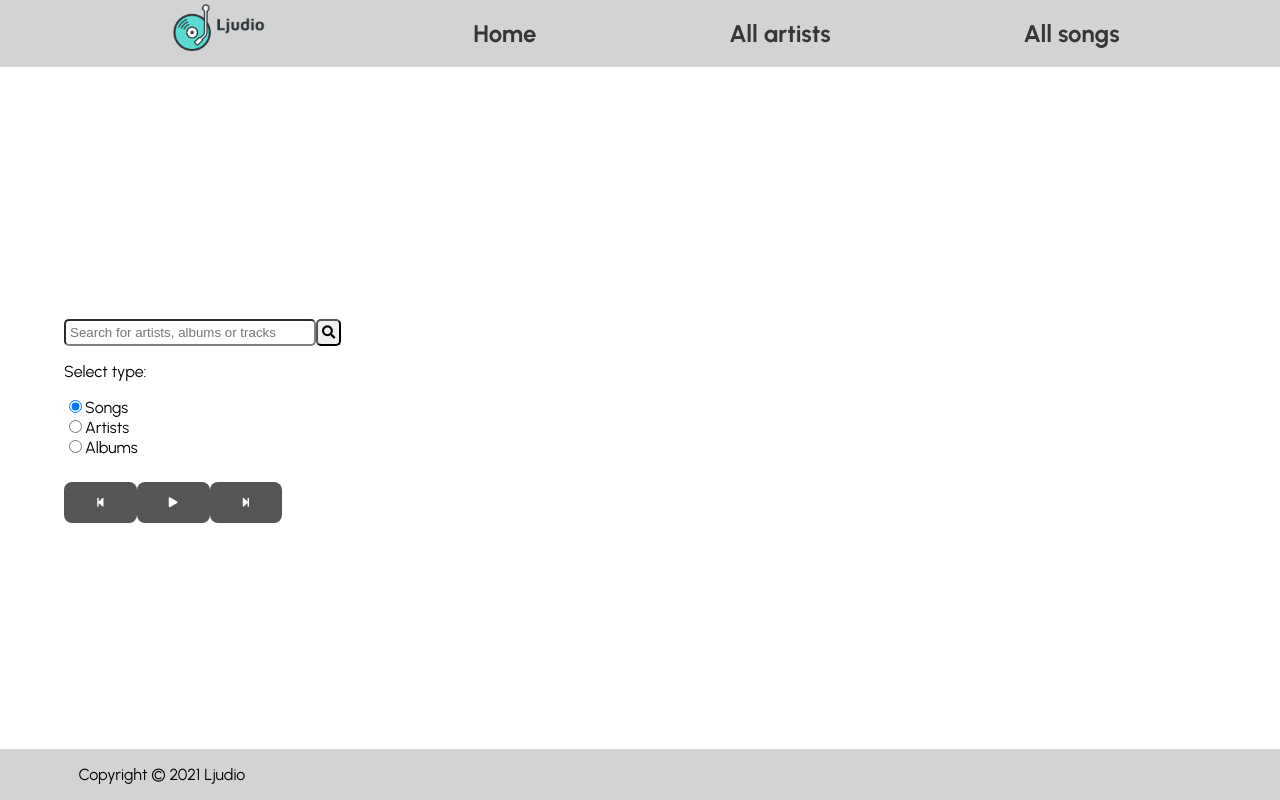
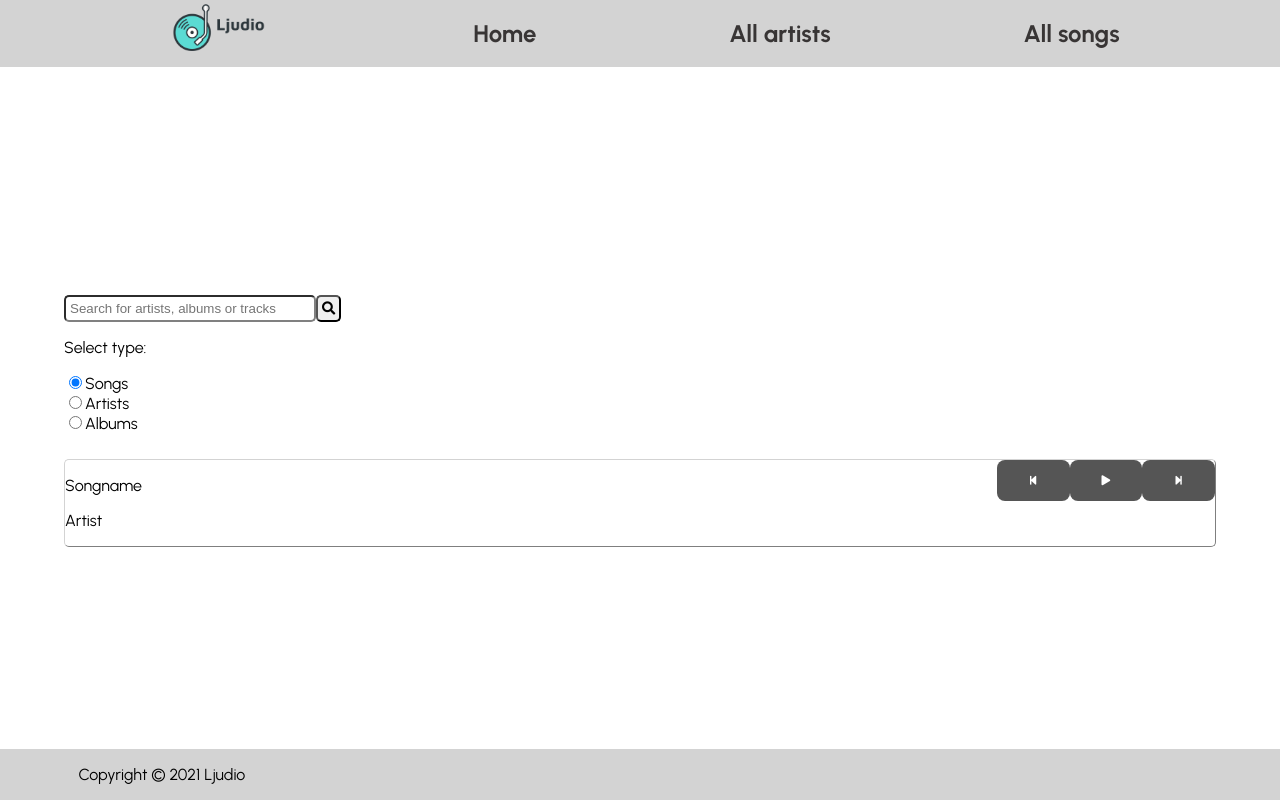
Before and after one commit to jenny567-git/Ljudio, a React (Vite) app in the folder ljudio/: page / in a window 1280 px wide. Built offline with nearby package versions, Linux system fonts and the light colour scheme.

Commit message:
first layout of sticky player, renamed player to playerControls

```diff
--- a/ljudio/src/components/Player.jsx
+++ b/ljudio/src/components/Player.jsx
@@ -1,69 +1,12 @@
-import React, { useState, useEffect, useContext, Component } from "react";
-import { StoreContext } from "../utils/store";
+import React from 'react'
+import PlayerControls from './PlayerControls'
 
-import "./Player.css";
-
-function Player({ id }) {
-  const [isPlaying, setPlaying] = useState(false);
-  const {
-    results: [results],
-  } = useContext(StoreContext);
-  const {
-    currentSong: [currentSong],
-  } = useContext(StoreContext);
-
-  if (currentSong != undefined) {
-    console.log("currentsongId", currentSong);
-    const arr = Array.from(results.content);
-    // console.log('arr', arr);
-    const currentId = arr.findIndex((x) => x.videoId == currentSong);
-    console.log("current id", currentId);
-    // console.log('next id', currentId+1);
-    // console.log('prev id', currentId-1);
-  }
-
-  const togglePlay = () => {
-    setPlaying(!isPlaying);
-    isPlaying ? pause() : play();
-  };
-
-  //takes care of pause the music upon component unmounts
-  useEffect(() => {
-
-    return () => {
-      pause()
-    }
-  }, [])
-
-  const play = () => {
-    // calling global variable
-    console.log("id", id);
-    window.player.loadVideoById(id);
-    window.player.playVideo();
-  };
-
-  const pause = () => {
-    window.player.pauseVideo();
-  };
-
-  return (
-    <div>
-      <button className="btn">
-        <i className="fas fa-step-backward"></i>
-      </button>
-      <button className="btn" onClick={(e) => togglePlay()}>
-        {isPlaying ? (
-          <i className="fas fa-pause"></i>
-        ) : (
-          <i className="fas fa-play"></i>
-        )}
-      </button>
-      {/* <button onClick={pause}>Pause</button> */}
-      <button className="btn">
-        <i className="fas fa-step-forward"></i>
-      </button>
-    </div>
-  );
+function Player() {
+    return (
+        <div>
+            <PlayerControls />
+        </div>
+    )
 }
 
-export default Player;
+export default Player
--- /dev/null
+++ b/ljudio/src/components/PlayerControls.jsx
@@ -0,0 +1,68 @@
+import React, { useState, useEffect, useContext, Component } from "react";
+import { StoreContext } from "../utils/store";
+
+import "./Player.css";
+
+function PlayerControls({ id }) {
+  const [isPlaying, setPlaying] = useState(false);
+  const {
+    results: [results],
+    currentSongId: [currentSongId, setCurrentSongId],
+  } = useContext(StoreContext);
+
+  // if (currentSongId != undefined) {
+  //   console.log("currentsongId", currentSongId);
+  //   const arr = Array.from(results.content);
+  //   // console.log('arr', arr);
+  //   const currentId = arr.findIndex((x) => x.videoId == currentSongId);
+  //   console.log("current id", currentId);
+  //   // console.log('next id', currentId+1);
+  //   // console.log('prev id', currentId-1);
+  // }
+
+  const togglePlay = () => {
+    setPlaying(!isPlaying);
+    isPlaying ? pause() : play();
+  };
+
+  //takes care of pause the music upon component unmounts
+  useEffect(() => {
+
+    return () => {
+      pause()
+    }
+  }, [])
+
+  const play = () => {
+    // calling global variable
+    console.log("id", id);
+    window.player.loadVideoById(id);
+    window.player.playVideo();
+    setCurrentSongId(id)
+  };
+
+  const pause = () => {
+    window.player.pauseVideo();
+  };
+
+  return (
+    <div>
+      <button className="btn">
+        <i className="fas fa-step-backward"></i>
+      </button>
+      <button className="btn" onClick={(e) => togglePlay()}>
+        {isPlaying ? (
+          <i className="fas fa-pause"></i>
+        ) : (
+          <i className="fas fa-play"></i>
+        )}
+      </button>
+      {/* <button onClick={pause}>Pause</button> */}
+      <button className="btn">
+        <i className="fas fa-step-forward"></i>
+      </button>
+    </div>
+  );
+}
+
+export default PlayerControls;
--- a/ljudio/src/components/Results.jsx
+++ b/ljudio/src/components/Results.jsx
@@ -1,26 +1,31 @@
 import React, { useContext, useEffect } from "react";
 import SongResult from "./SongResult";
 import ArtistResult from "./ArtistResult";
-import Player from "./Player";
+import PlayerControls from "./PlayerControls";
 import { StoreContext } from "../utils/store";
 
 function Results() {
-  const { type: [type], results: [results], isLoading:[isLoading] } = useContext(StoreContext);
+  const {
+    type: [type],
+    results: [results],
+    isLoading: [isLoading],
+    currentSongId: [currentSongId, setCurrentSongId],
+  } = useContext(StoreContext);
   let a = { content: [] };
   a = results;
   console.log("a list", a.content);
 
   useEffect(() => {
-    if(![isLoading]){
-      console.log('loading in effect', isLoading);
-      renderResult()
+    if (![isLoading]) {
+      console.log("loading in effect", isLoading);
+      renderResult();
     }
-  }, [results])
+  }, [results]);
 
   function renderResult() {
     let comp;
     console.log("what is type", type);
-    console.log('what is result', results);
+    console.log("what is result", results);
     if (a.content !== undefined && !isLoading) {
       switch (type) {
         case "artists":
@@ -36,9 +41,24 @@ function Results() {
           break;
       }
     }
-    return <>{comp}<Player/></>;
+    return (
+      <>
+        {comp}
+        <div className="sticky-player">
+          <div>
+            <p>Songname</p>
+            <p>Artist</p>
+          </div>
+          <PlayerControls id={currentSongId} />
+        </div>
+      </>
+    );
   }
-  return <div className={type == 'artists' ? 'artist-grid' : ''}>{renderResult()}</div>;
+  return (
+    <div className={type == "artists" ? "artist-grid" : ""}>
+      {renderResult()}
+    </div>
+  );
 }
 
 export default Results;
--- a/ljudio/src/components/SongResult.jsx
+++ b/ljudio/src/components/SongResult.jsx
@@ -1,5 +1,5 @@
 import React, {useState, useContext} from "react";
-import Player from "./Player";
+import PlayerControls from "./PlayerControls";
 import { StoreContext } from "../utils/store";
 import { useHistory } from "react-router-dom"
 
@@ -7,11 +7,11 @@ import "./SongResult.css";
 
 function SongResult({ result }) {
   const url = result.thumbnails[0].url;
-  const {currentSong: [currentSong, setCurrentSong] } = useContext(StoreContext)
+  const {currentSongId: [currentSongId, setCurrentSongId] } = useContext(StoreContext)
   let history = useHistory()
 
   const songId = (id) =>{
-    setCurrentSong(id)
+    setCurrentSongId(id)
   }
 
   const toSongLink = () => {
@@ -37,7 +37,7 @@ function SongResult({ result }) {
           <i className="fas fa-play"></i>
           {/* <i className="fas fa-pause"></i> */}
         </button>
-      <Player id={result.videoId} />
+      <PlayerControls id={result.videoId} />
       <button className="btn">
         <i className="fas fa-share" onClick={toSongLink}></i>
       </button>
--- a/ljudio/src/components/pages/Home.jsx
+++ b/ljudio/src/components/pages/Home.jsx
@@ -4,7 +4,7 @@ import { StoreContext } from "../../utils/store";
 import Searchbar from "../Searchbar";
 import FooterMusicPlayer from "../FooterMusicPlayer";
 import Results from "../Results";
-import Player from "../Player";
+import PlayerControls from "../PlayerControls";
 
 function Home() {
   const { results } = useContext(StoreContext);
--- a/ljudio/src/components/pages/Song.jsx
+++ b/ljudio/src/components/pages/Song.jsx
@@ -1,7 +1,7 @@
 import React, { useContext, useEffect } from "react";
 import { useParams } from "react-router-dom";
 import { StoreContext } from "../../utils/store";
-import Player from "../Player";
+import PlayerControls from "../PlayerControls";
 
 function Song() {
   const {
@@ -48,7 +48,7 @@ function Song() {
       comp = (
         <div>
           Song player
-          <Player id={id} />
+          <PlayerControls id={id} />
         </div>
       );
     }
--- a/ljudio/src/index.css
+++ b/ljudio/src/index.css
@@ -41,6 +41,15 @@ footer{
   display: flex;
   flex-direction: column;
 } */
+.sticky-player{
+  position: sticky;
+  bottom: 0;
+  background: white;
+  border: 1px outset lightgray;
+  border-radius: 5px;
+  display: flex;
+  justify-content: space-between;
+}
 
 .artist-grid{
   display: grid;
--- a/ljudio/src/utils/store.jsx
+++ b/ljudio/src/utils/store.jsx
@@ -4,7 +4,7 @@ export const StoreContext = React.createContext(null);
 
 export function StoreProvider({ children }) {
   const [results, setResults] = useState([])
-  const [currentSong, setCurrentSong] = useState()
+  const [currentSongId, setCurrentSongId] = useState()
   const [type, setType] = useState()
   const [isLoading, setLoading] = useState(true)
   const [getArtistResult, setArtistResult] = useState([])
@@ -14,7 +14,7 @@ export function StoreProvider({ children }) {
 
   const store = {
     results: [results, setResults],
-    currentSong: [currentSong, setCurrentSong],
+    currentSongId: [currentSongId, setCurrentSongId],
     type: [type, setType],
     isLoading: [isLoading, setLoading],
     artistResult: [getArtistResult, setArtistResult],
```
